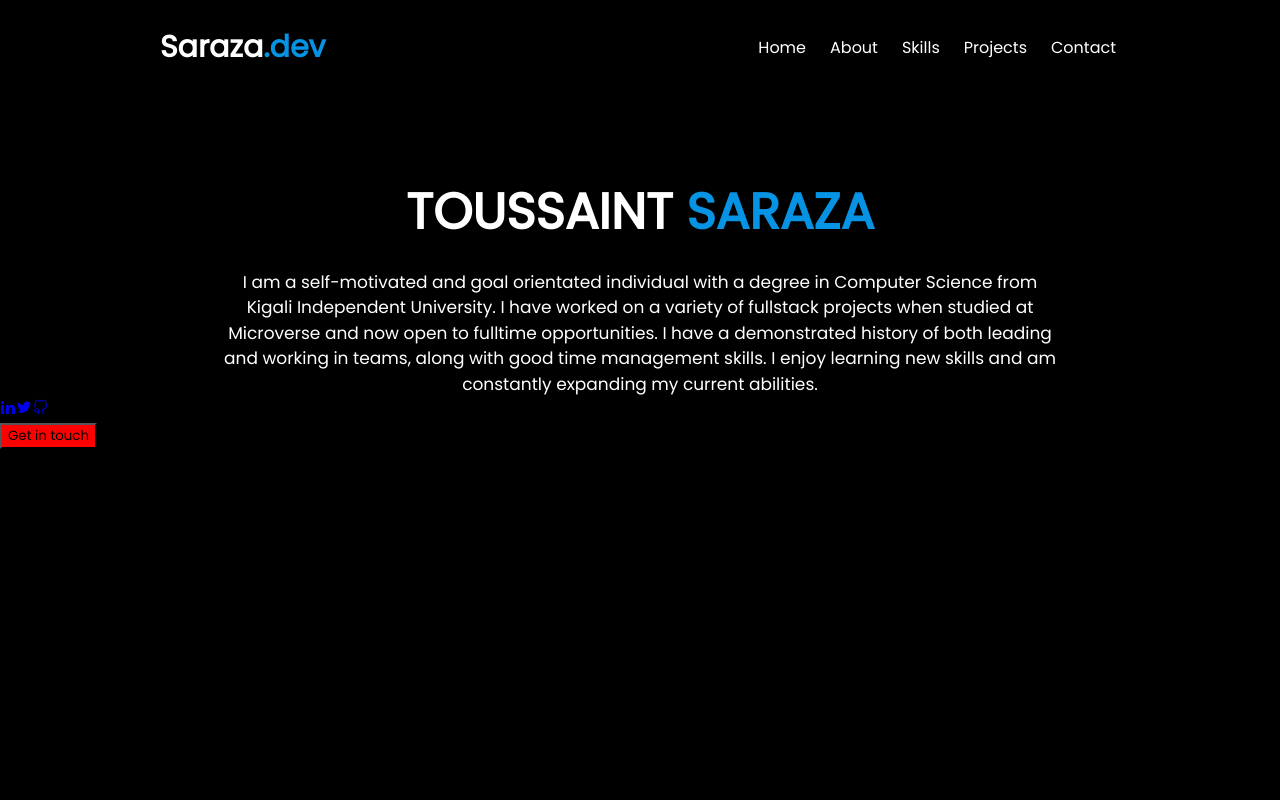
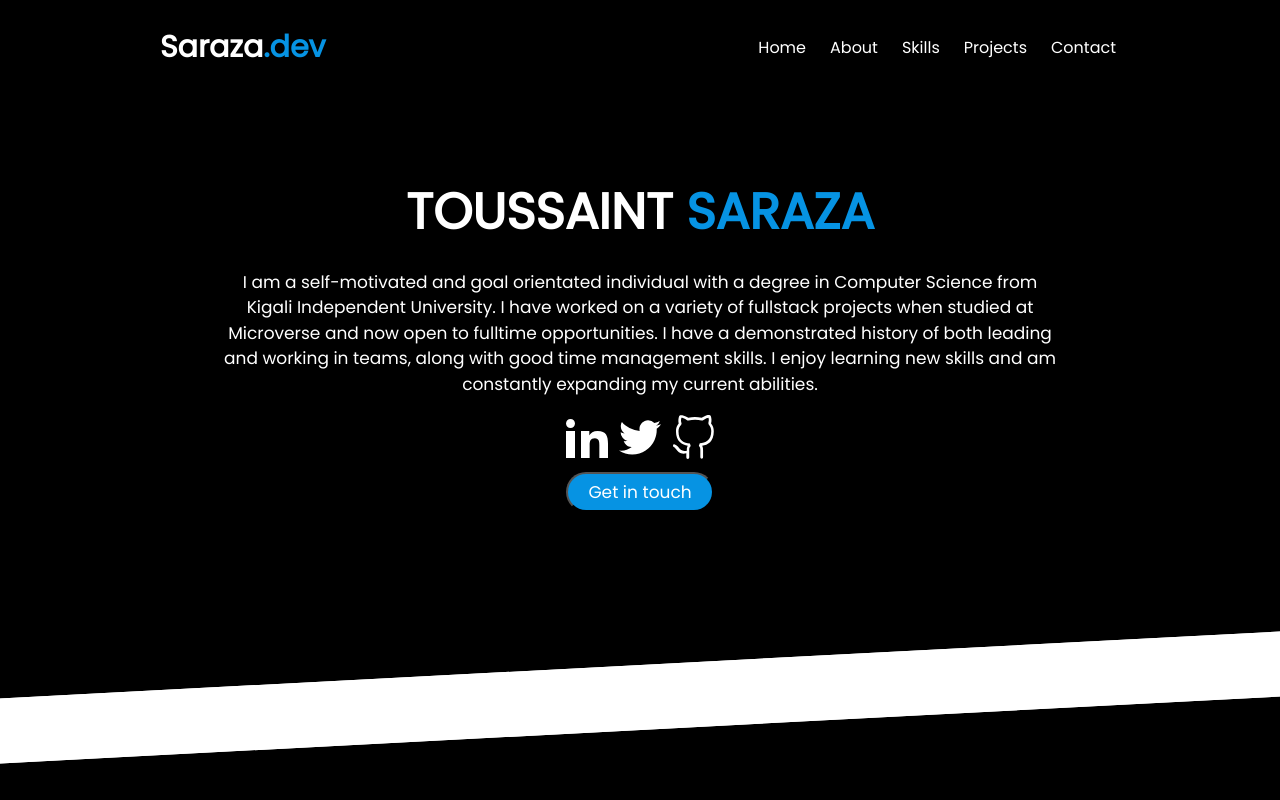
Before and after one commit to sarazaToussaint/Saraza-dev, a React (Create React App) app: page / in a window 1280 px wide. Built offline with nearby package versions, Linux system fonts and the light colour scheme.

Commit message:
Make change for the homepage layout

```diff
--- a/src/App.css
+++ b/src/App.css
@@ -57,13 +57,33 @@ body {
   font-weight: 500;
 }
 
-/* .nav li.active {
-  background-color: rgb(50, 37, 37);
-} */
+.container button {
+  margin: 0 auto;
+  display: block;
+  border-radius: 30px;
+  padding: 5px 20px;
+  background-color: #0693e3;
+  color: #fff;
+  font-size: 17px;
+}
 
-.container .buton button {
-  background-color: red;
-  align-items: center;
+.container button:hover {
+  background-color: #fff;
+  color: #000;
+}
+
+.icon-container a {
+  font-size: 3em;
+  font-family: italic;
+  color: #fff;
+}
+
+.container a {
+  text-decoration: none;
+}
+
+.icon-container a:hover {
+  color: #0693e3;
 }
 
 .nav li a:hover {
@@ -87,3 +107,26 @@ body {
   margin: auto;
   max-width: 65%;
 }
+
+.icon-container {
+  display: flex;
+  justify-content: center;
+  align-items: center;
+  margin-top: 1rem;
+  gap: 5px;
+}
+
+.container::before,
+.container::after {
+  content: '';
+  position: absolute;
+  height: 65px;
+  bottom: 70px;
+  left: 0;
+  right: 0;
+  background: #fff;
+  transform: skewY(-3deg);
+  -webkit-transform: skewY(-3deg);
+  -webkit-transform: skewY(-3deg);
+  -webkit-transform: skewY(-3deg);
+}
```
